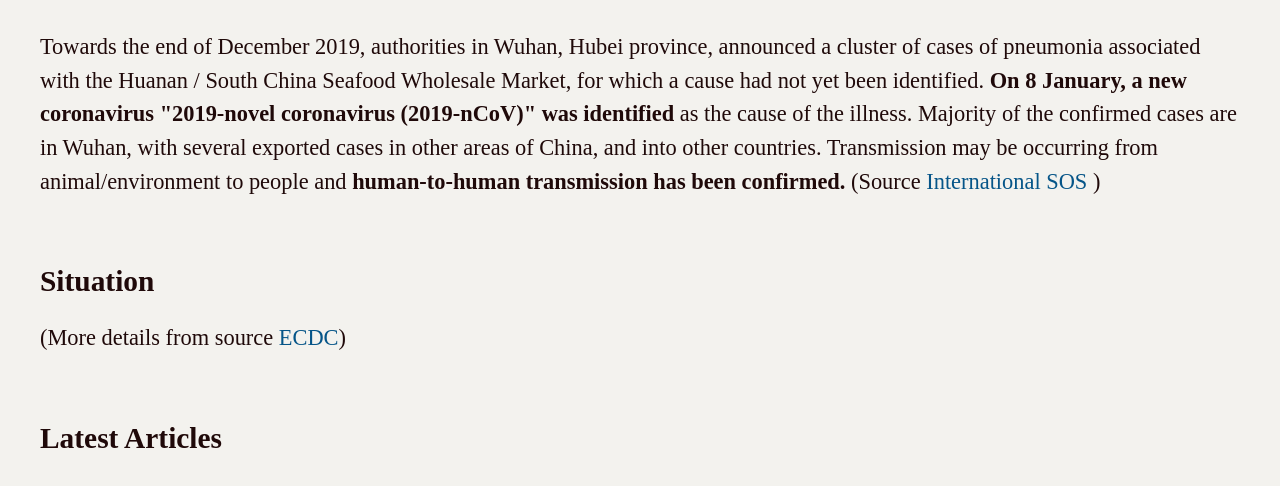
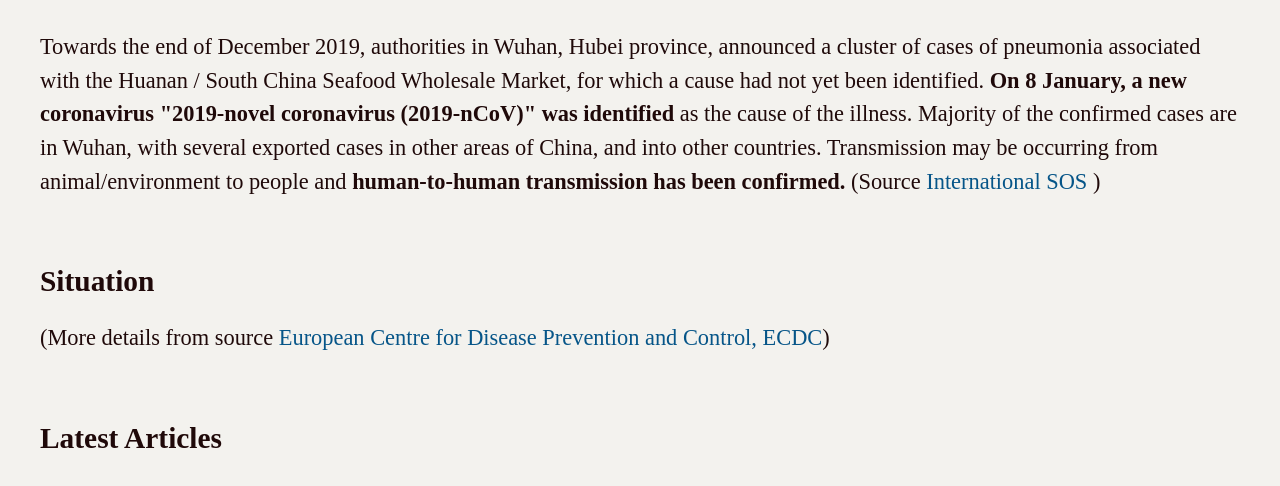
Before and after one commit to yx-z/wuhan, a plain HTML site: page index.html in a window 1280 px wide. Shown: the part 864-1350 px from the top of the page. Drawn offline with nearby package versions, Linux system fonts and the light colour scheme; no server answers; a script that the page names is missing.

Commit message:
update src

```diff
--- a/index.html
+++ b/index.html
@@ -57,7 +57,8 @@
 
 	(More details from source <a
 		href="https://www.ecdc.europa.eu/en/geographical-distribution-2019-ncov-cases"
-		target="_blank">ECDC</a>)
+		target="_blank">European Centre for Disease Prevention and Control,
+	ECDC</a>)
 </section>
 
 <section>
```
